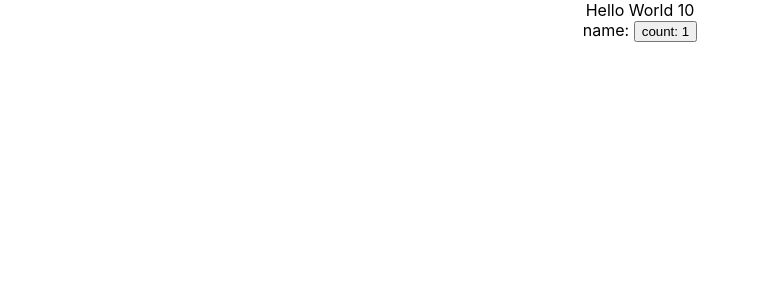
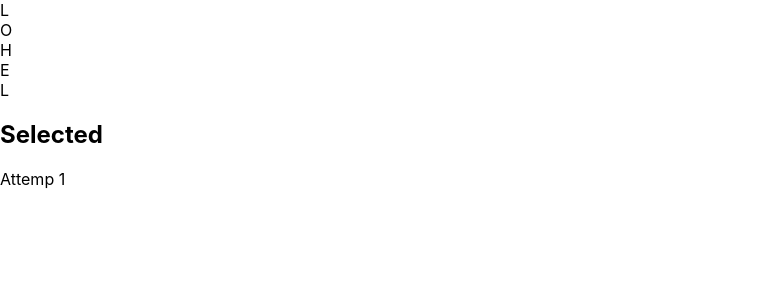
Before and after one commit to 009pond009/2SA03_v3, a React (Create React App) app: page / in a window 1280 px wide. Shown: the top 300 px of the page, without its empty margins (0-760 px from the left). Built offline with nearby package versions, Linux system fonts and the light colour scheme.

Commit message:
third commit

```diff
--- a/src/App.js
+++ b/src/App.js
@@ -1,16 +1,67 @@
-import React, { Component } from 'react';
+import React from 'react';
+import CharacterCard from './CharacterCard';
 import './App.css';
-import Content from './Content';
+import _ from 'lodash';
 
-let x = 10
-class App extends Component {
-  render() {
-  return (
-  <div className="App">
-  Hello World {x}
-  <Content />
-  </div>
-  );
+let message = 'Hello'
+
+const prepareStateFromWord = (given_word) => {
+  let word = given_word.toUpperCase()
+  let chars = _.shuffle(Array.from(word))
+  return {
+    word,
+    chars,
+    attempt: 1,
+    guess: [],
+    completed: false
   }
 }
+
+class App extends React.Component {
+
+  state = prepareStateFromWord(message);
+
+  activationHandler = (c) => {
+    let guess = [...this.state.guess, c]
+    this.setState({ guess })
+    if (guess.length == this.state.chars.length) {
+      if (guess.join('').toString() == this.state.word) {
+        this.setState({ guess: [], completed: true })
+      } else {
+        this.setState({ guess: [], attempt: this.state.attempt + 1 })
+      }
+    }
+  }
+
+  render() {
+    return (
+      <div>
+        {
+          Array.from(this.state.chars).map((item, index) => (
+            <CharacterCard
+              value={item}
+              key={index}
+              activationHandler={this.activationHandler}
+            />
+          ))
+        }
+        <h2>Selected</h2>
+        {
+          Array.from(this.state.guess).map((item, index) => (
+            <CharacterCard
+              value={item}
+              key={index}
+              activationHandler={this.activationHandler}
+            />
+          ))
+        }
+        <div>Attemp {this.state.attempt}</div>
+        {
+          this.state.completed && <h4>Complete</h4>
+        }
+      </div>
+    )
+  }
+}
+
 export default App;
--- /dev/null
+++ b/src/CharacterCard.js
@@ -0,0 +1,29 @@
+import React from 'react';
+
+
+class CharacterCard extends React.Component{
+
+    state = {
+        active: false
+    }
+
+    activate = () => {
+        this.setState({
+            active: !this.state.active
+        })
+
+        this.props.activationHandler(this.props.value);
+    }
+
+    render(){
+        let activeCard = this.state.active ? 'activeCard' : '';
+        let className = `card ${activeCard}`
+        return(
+            <div className= {className} onClick={this.activate}>
+               {this.props.value}
+            </div>
+        )
+    }
+}
+
+export default CharacterCard;
```
